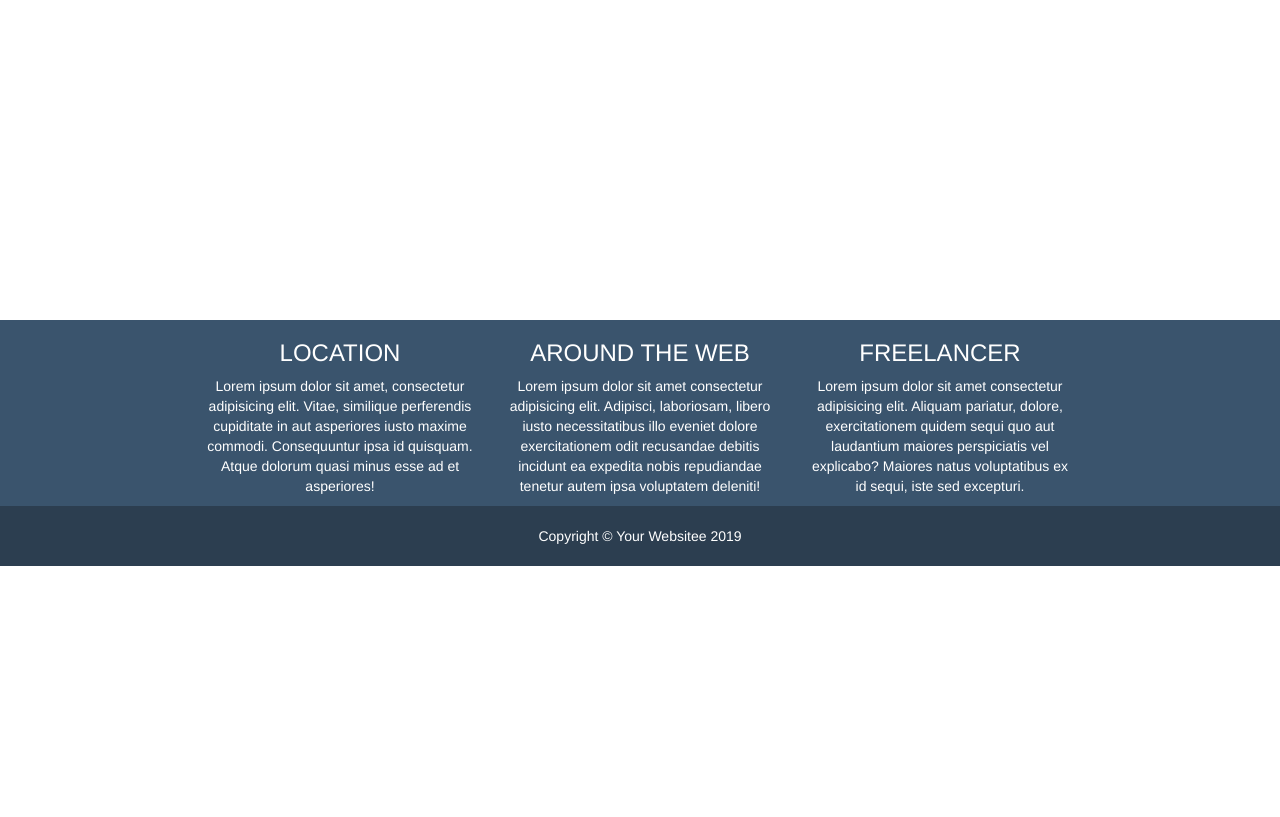
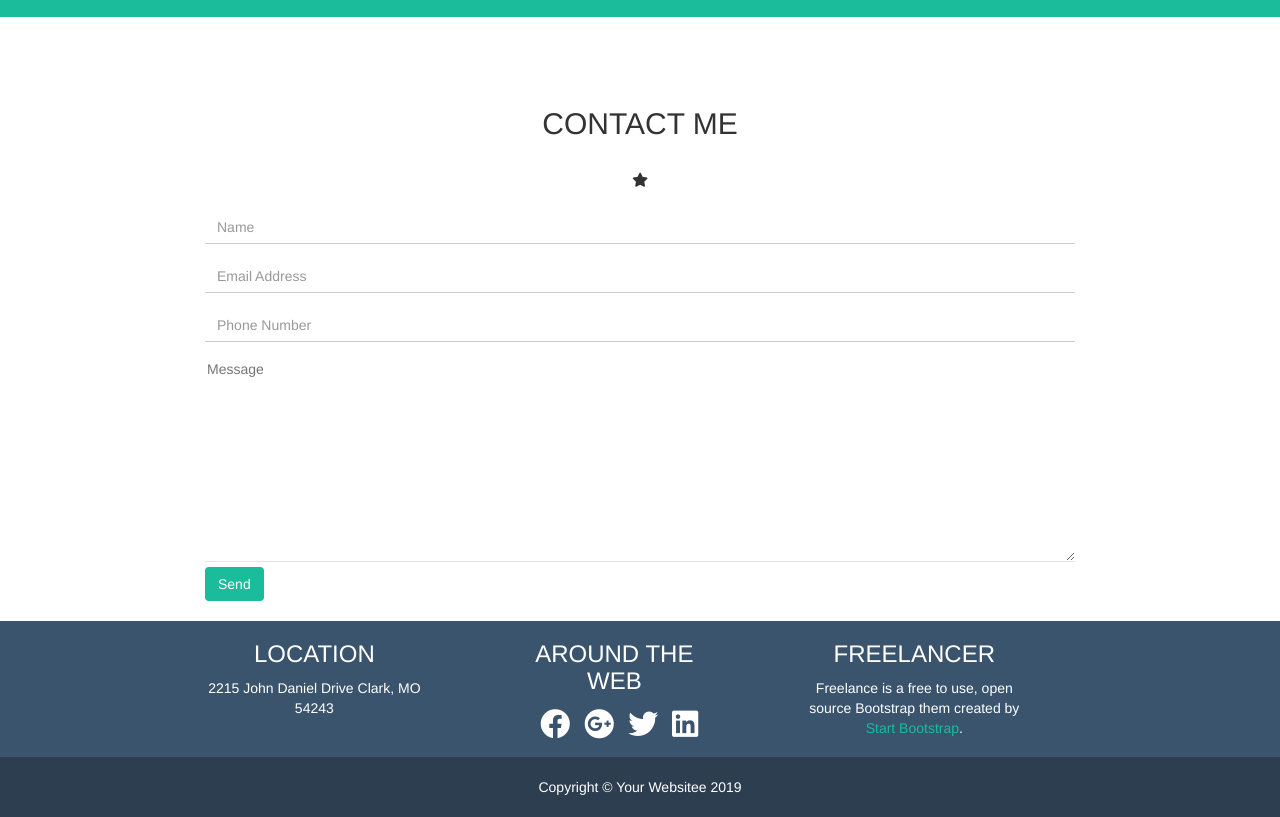
Before and after one commit to TommasoAgo/html-css-bootstrap-freelancer, a plain HTML site: page index.html in a window 1280 px wide. Shown: the part 1598-2415 px from the top of the page. Before the commit the page ends 2164 px from the top, so only its background shows below. Drawn offline with nearby package versions, Linux system fonts and the light colour scheme.

Commit message:
Terminato footer. Da fare le linee della stella

```diff
--- a/css/style.css
+++ b/css/style.css
@@ -10,7 +10,7 @@
 }
 
 .small-wrapper {
-    max-width: 46%;
+    max-width: 60%;
     margin: auto;
 }
 
@@ -37,17 +37,43 @@
 }
 
 /* Header menu */
+.header-menu li {
+    list-style-type: none;
+    display: inline-block;
+    padding-left: 30px;
+    vertical-align: middle;
+}
 
+.header-menu li> a {
+    color: white;
+    text-transform: uppercase;
+    text-decoration: none;
+}
+
+.header-menu li> a:hover {
+    color: #3a546d;
+}
 
 /* Burger Menu */
 
 .burger-menu i {
     color: white;
+    vertical-align: middle;
 }
 
 /* Jumbotron */
 .jumbotron {
     background-color: #1abc9c;
+}
+
+.hero_img {
+    width: 20%;
+}
+
+@media all and (max-width: 769px) {
+    .hero_img {
+        width: 70%;
+    }
 }
 
 .jumbotron-text {
@@ -105,10 +131,36 @@
     background-color: white;
 }
 
+.btn_send {
+    background-color: #1abc9c;
+    color: white;
+}
+
 /* Contact Me Section */
-/* TEST */
 .contact-me {
-    height: 500px;
+    padding: 20px 0;
+}
+
+label {
+    display: none;
+}
+
+.form_custom {
+    border-top: 0;
+    border-left: 0;
+    border-right: 0;
+    border-radius: 0;
+    box-shadow: none;
+}
+
+form textarea {
+    width: 100%;
+    border-top: 0;
+    border-left: 0;
+    border-right: 0;
+    border-radius: 0;
+    box-shadow: none;
+    border-bottom: 1px solid #e5e5e5;
 }
 
 /* FOOTER */
@@ -129,6 +181,26 @@ footer h3 {
 .around-web,
 .freelancer {
     text-align: center;
+    width: 81%;
+}
+
+.footer_social ul {
+    padding: 0;
+}
+
+.footer_social ul li {
+    display: inline-block;
+    list-style-type: none;
+    padding-left: 10px;
+}
+
+.footer_social ul li a {
+    color: white;
+    font-size: 30px;
+}
+
+.freelancer a {
+    color: #1abc9c;
 }
 
 /* Second Row */
--- a/index.html
+++ b/index.html
@@ -28,9 +28,19 @@
                             <div class="row">
                                 <!-- Header Menu -->
                                 <div class="col-xs-12 hidden-xs">
-                                    <div class="header-menu">
-                                        menu
-                                    </div>
+                                    <nav class="header-menu">
+                                        <ul>
+                                            <li>
+                                                <a href="">Porftolio</a>
+                                            </li>
+                                            <li>
+                                                <a href="">About</a>
+                                            </li>
+                                            <li>
+                                                <a href="">Contact</a>
+                                            </li>
+                                        </ul>
+                                    </nav>
                                 </div>
                                 <!-- Burger Menu -->
                                 <div class="col-xs-12 hidden-sm hidden-md hidden-lg">
@@ -48,6 +58,11 @@
         </div>
         <!-- Jumbotron -->
         <div class="jumbotron">
+            <div class="container-fluid">
+                <div class="hero_img center-block">
+                    <img class="img-responsive" src="img/avatar.svg" alt="">
+                </div>
+            </div>
             <!-- Jumbotron Text -->
             <div class="jumbotron-text">
                 <h1>Start Bootstrap</h1>
@@ -154,10 +169,28 @@
                         <i class="fas fa-star"></i>
                     </div>
                 </div>
-                <!-- FORM TEST -->
-                <div>
+                <!-- FORM  -->
+                <div class="container-fluid">
+                    <form>
+                        <div class="form-group">
+                            <label for="exampleInputEmail1">Name</label>
+                            <input type="name" class="form-control form_custom" id="exampleInputEmail1" placeholder="Name">
+                          </div>
+                        <div class="form-group">
+                          <label for="exampleInputEmail1">Email address</label>
+                          <input type="email" class="form-control form_custom" id="exampleInputEmail1" placeholder="Email Address">
+                        </div>
+                        <div class="form-group">
+                            <label for="exampleInputPassword1">Phone Number</label>
+                            <input type="phonenumber" class="form-control form_custom" id="exampleInputPassword1" placeholder="Phone Number">
+                        </div>
+                        <textarea name="" id="" cols="30" rows="10" placeholder="Message"></textarea>
 
+                        <!-- Send Button -->
+                        <button type="submit" class="btn btn_send">Send</button>
+                      </form>
                 </div>
+
         </section>
     </main>
 
@@ -173,19 +206,42 @@
                         <div class="col-xs-12 col-sm-4 col-md-4 col-lg-4">
                             <div class="location">
                                 <h3>Location</h3>
-                                <p>Lorem ipsum dolor sit amet, consectetur adipisicing elit. Vitae, similique perferendis cupiditate in aut asperiores iusto maxime commodi. Consequuntur ipsa id quisquam. Atque dolorum quasi minus esse ad et asperiores!</p>
+                                <p>2215 John Daniel Drive Clark, MO 54243</p>
                             </div>
                         </div>
                         <div class="col-xs-12 col-sm-4 col-md-4 col-lg-4">
                             <div class="around-web">
                                 <h3>Around The Web</h3>
-                                <p>Lorem ipsum dolor sit amet consectetur adipisicing elit. Adipisci, laboriosam, libero iusto necessitatibus illo eveniet dolore exercitationem odit recusandae debitis incidunt ea expedita nobis repudiandae tenetur autem ipsa voluptatem deleniti!</p>
+                                <nav class="footer_social">
+                                    <ul>
+                                        <li>
+                                            <a href="">
+                                                <i class="fab fa-facebook"></i>
+                                            </a>
+                                        </li>
+                                        <li>
+                                            <a href="">
+                                                <i class="fab fa-google-plus"></i>
+                                            </a>
+                                        </li>
+                                        <li>
+                                            <a href="">
+                                                <i class="fab fa-twitter"></i>
+                                            </a>
+                                        </li>
+                                        <li>
+                                            <a href="">
+                                                <i class="fab fa-linkedin"></i>
+                                            </a>
+                                        </li>
+                                    </ul>
+                                </nav>
                             </div>
                         </div>
                         <div class="col-xs-12 col-sm-4 col-md-4 col-lg-4">
                             <div class="freelancer">
                                 <h3>Freelancer</h3>
-                                <p>Lorem ipsum dolor sit amet consectetur adipisicing elit. Aliquam pariatur, dolore, exercitationem quidem sequi quo aut laudantium maiores perspiciatis vel explicabo? Maiores natus voluptatibus ex id sequi, iste sed excepturi.</p>
+                                <p>Freelance is a free to use, open source Bootstrap them created by <a href="">Start Bootstrap</a>.</p>
                             </div>
                         </div>
                     </div>
```
